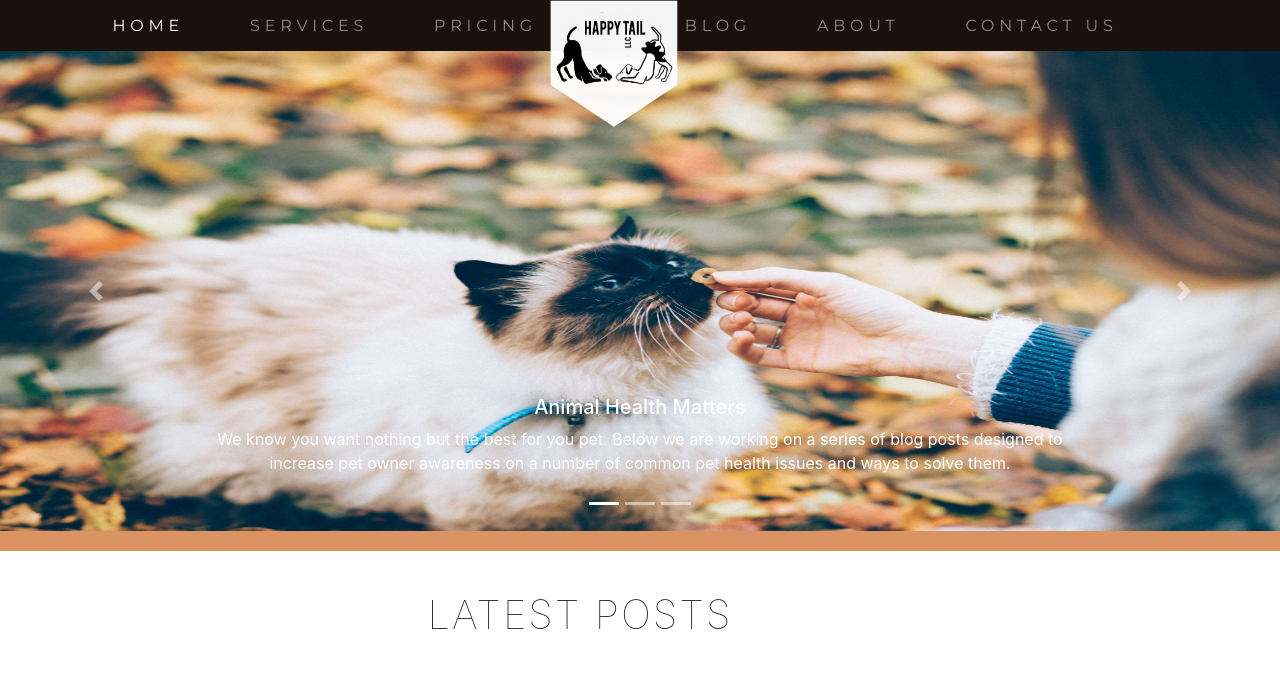
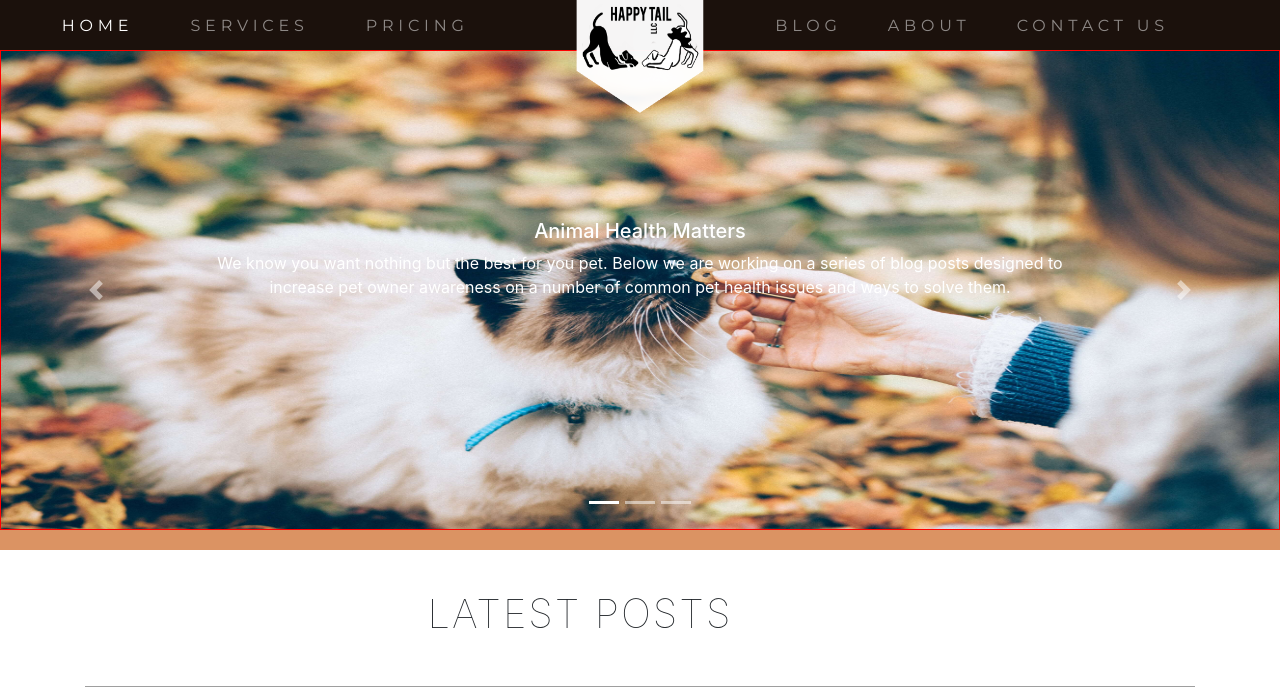
Before and after one commit to tamitchell/HappyTailLLC, a PHP site: page /blog.html in a window 1280 px wide. Shown: the top 687 px of the page. Run offline with PHP 8.4, Linux system fonts and the light colour scheme; some libraries are stand-ins or nearby versions; grey boxes are pictures that could not be loaded.

Commit message:
fixed navbar and home slider

```diff
--- a/index.html
+++ b/index.html
@@ -82,7 +82,7 @@
                 </video>
 
                         <!--First Slide caption-->
-                        <div class="carousel-caption align-middle d-md-block">
+                        <div class="carousel-caption d-md-block">
                             <h1>
                                 Let's Take a Walk
                             </h1>
--- a/stylesheets/components/_navbar.scss
+++ b/stylesheets/components/_navbar.scss
@@ -1,30 +1,43 @@
-@import './variables.scss';
+@import "./variables.scss";
+@import "./mixins.scss";
 
 .navbar {
   background-color: $muddy-brown;
   color: $main-white; //    height: 50px;
-    min-height: 50px;
+  height: 50px;
+  min-height: 100%;
+  padding: 0;
+  position: relative;
   .navbar-brand img {
     position: absolute;
-        top: 0%;
-        left: 43%;
-        transform: translate(-50, -50);
+    top: 50px;
+    left: 50%;
+    transform: translate(-50%, -50%);
     height: 128px;
     width: 128px;
     z-index: 1;
-
   }
   ul {
-        width: 100%;
-        display: flex;
-        justify-content: center;
+    min-width: 100%;
+    display: table;
+    table-layout: fixed; /* the magic dust that ensures equal width */
   }
   li {
-        height: 100%;
-        padding-right: 4%;
-
+    min-height: 100%;
+    display: table-cell;
+    text-align: center;
   }
-    a {
+  li:nth-of-type(3), li:nth-of-type(4), li:nth-of-type(7) {
+    text-align: left;
+  }
+  li:nth-of-type(5),
+  li:nth-of-type(1) {
+    text-align: right;
+  }
+  li:nth-of-type(5) {
+      min-width: 170px;
+  }
+  a, .nav-link {
     font: $sub-header;
     font-size: 1em;
     text-transform: uppercase;
--- a/stylesheets/components/_sliders.scss
+++ b/stylesheets/components/_sliders.scss
@@ -7,13 +7,37 @@
     height: 30em;
     max-height: 50%;
     overflow-y: hidden;
-    .banner-img {
-        height: 30em;
-        max-height: 50%;
-        overflow-y: hidden;
+    .carousel-item {
+        position: relative;
+        min-height: 30em;
+        padding: 0;
+        .banner-img, video {
+            position: absolute;
+            top: 0%;
+            height: 40em;
+            max-height: 100%;
+            overflow: hidden;
+        }
+        .banner-btn {
+            @include white-to-brown-btn();
+
+        }
+        .carousel-caption {
+            position: absolute;
+            top: 10%;
+            height: auto;
+        }
+        .carousel-caption:nth-of-type(1) {
+            margin-top:100px;
+            height: 40%;
+        }
     }
-    .banner-btn {
-        @include white-to-brown-btn();
+    .carousel-item:nth-of-type(1) {
+        border: 1px solid red;
+        video {
+            width: 100%    !important;
+            height: 100%   !important;
 
+        }
     }
 }
--- a/stylesheets/main.css
+++ b/stylesheets/main.css
@@ -7,41 +7,56 @@
 /*Font-Stack*/
 /*Images and Sizing*/
 /*Colors*/
+/*Mixins*/
 @import url("https://fonts.googleapis.com/css?family=Montserrat|Open+Sans");
 @import url("https://fonts.googleapis.com/css?family=Montserrat|Open+Sans");
 .navbar {
   background-color: #1B110C;
   color: #fff;
-  min-height: 50px;
+  height: 50px;
+  min-height: 100%;
+  padding: 0;
+  position: relative;
 }
 
 .navbar .navbar-brand img {
   position: absolute;
-  top: 0%;
-  left: 43%;
-  -webkit-transform: translate(-50, -50);
-          transform: translate(-50, -50);
+  top: 50px;
+  left: 50%;
+  -webkit-transform: translate(-50%, -50%);
+          transform: translate(-50%, -50%);
   height: 128px;
   width: 128px;
   z-index: 1;
 }
 
 .navbar ul {
-  width: 100%;
-  display: -webkit-box;
-  display: -ms-flexbox;
-  display: flex;
-  -webkit-box-pack: center;
-      -ms-flex-pack: center;
-          justify-content: center;
+  min-width: 100%;
+  display: table;
+  table-layout: fixed;
+  /* the magic dust that ensures equal width */
 }
 
 .navbar li {
-  height: 100%;
-  padding-right: 4%;
+  min-height: 100%;
+  display: table-cell;
+  text-align: center;
 }
 
-.navbar a {
+.navbar li:nth-of-type(3), .navbar li:nth-of-type(4), .navbar li:nth-of-type(7) {
+  text-align: left;
+}
+
+.navbar li:nth-of-type(5),
+.navbar li:nth-of-type(1) {
+  text-align: right;
+}
+
+.navbar li:nth-of-type(5) {
+  min-width: 170px;
+}
+
+.navbar a, .navbar .nav-link {
   font: 2em "Montserrat";
   font-size: 1em;
   text-transform: uppercase;
@@ -60,13 +75,21 @@
   overflow-y: hidden;
 }
 
-.banner-slide .banner-img {
-  height: 30em;
-  max-height: 50%;
-  overflow-y: hidden;
+.banner-slide .carousel-item {
+  position: relative;
+  min-height: 30em;
+  padding: 0;
 }
 
-.banner-slide .banner-btn {
+.banner-slide .carousel-item .banner-img, .banner-slide .carousel-item video {
+  position: absolute;
+  top: 0%;
+  height: 40em;
+  max-height: 100%;
+  overflow: hidden;
+}
+
+.banner-slide .carousel-item .banner-btn {
   margin-top: 3em;
   background-color: transparent;
   color: #fff;
@@ -74,14 +97,34 @@
   text-transform: uppercase;
 }
 
-.banner-slide .banner-btn:hover {
+.banner-slide .carousel-item .banner-btn:hover {
   background-color: #1B110C;
   border: 2px solid #1B110C;
 }
 
-.banner-slide .banner-btn a {
+.banner-slide .carousel-item .banner-btn a {
   text-decoration: none;
   color: white;
+}
+
+.banner-slide .carousel-item .carousel-caption {
+  position: absolute;
+  top: 10%;
+  height: auto;
+}
+
+.banner-slide .carousel-item .carousel-caption:nth-of-type(1) {
+  margin-top: 100px;
+  height: 40%;
+}
+
+.banner-slide .carousel-item:nth-of-type(1) {
+  border: 1px solid red;
+}
+
+.banner-slide .carousel-item:nth-of-type(1) video {
+  width: 100%    !important;
+  height: 100%   !important;
 }
 
 /*Font-Stack*/
--- a/stylesheets/main.scss
+++ b/stylesheets/main.scss
@@ -56,7 +56,7 @@ a:hover {
 .mission-wrapper {
   background-image: url("/images/photography/wrinkly_puppy.jpeg");
   background-position: bottom right;
-  background-size: 70%;
+  background-size: 50%;
   background-repeat: no-repeat;
   .mission {
     position: relative;
@@ -69,8 +69,8 @@ a:hover {
       position: absolute;
     }
     .satisfaction-logo {
-      width: 64px;
-      right: 1%;
+      width: 128px;
+      right: -10%;
       top: 4%;
     }
     .mission-img {
@@ -86,7 +86,9 @@ a:hover {
 
 .container-fluid.expectations {
   display: flex;
-  justify-content: center;
+
+  height: 100%;
+  max-height: 700px;
   padding: 0;
   img {
     margin: 0 auto;
@@ -94,11 +96,22 @@ a:hover {
   }
 
   .card {
-    padding-top: 1em;
+    flex-basis: 100%;
+    padding-top: 10em;
     text-align: center;
-    width: 20em;
     height: auto;
+    border: none;
     border-radius: 0;
+  }
+  .card:nth-of-type(1) {
+    background-color: #B8BAC3;
+  }
+  .card:nth-of-type(2) {
+    background-color: rgba(227, 215, 206, 0.5);
+
+  }
+  .card:nth-of-type(3) {
+    background-color: rgba(52, 28, 23, 0.3);
   }
 }
 
```
Also changed, not shown: other parts of stylesheets/main.css (+21 -8 lines), 1 other file. Lines whose indentation alone changed are shown as unchanged.
